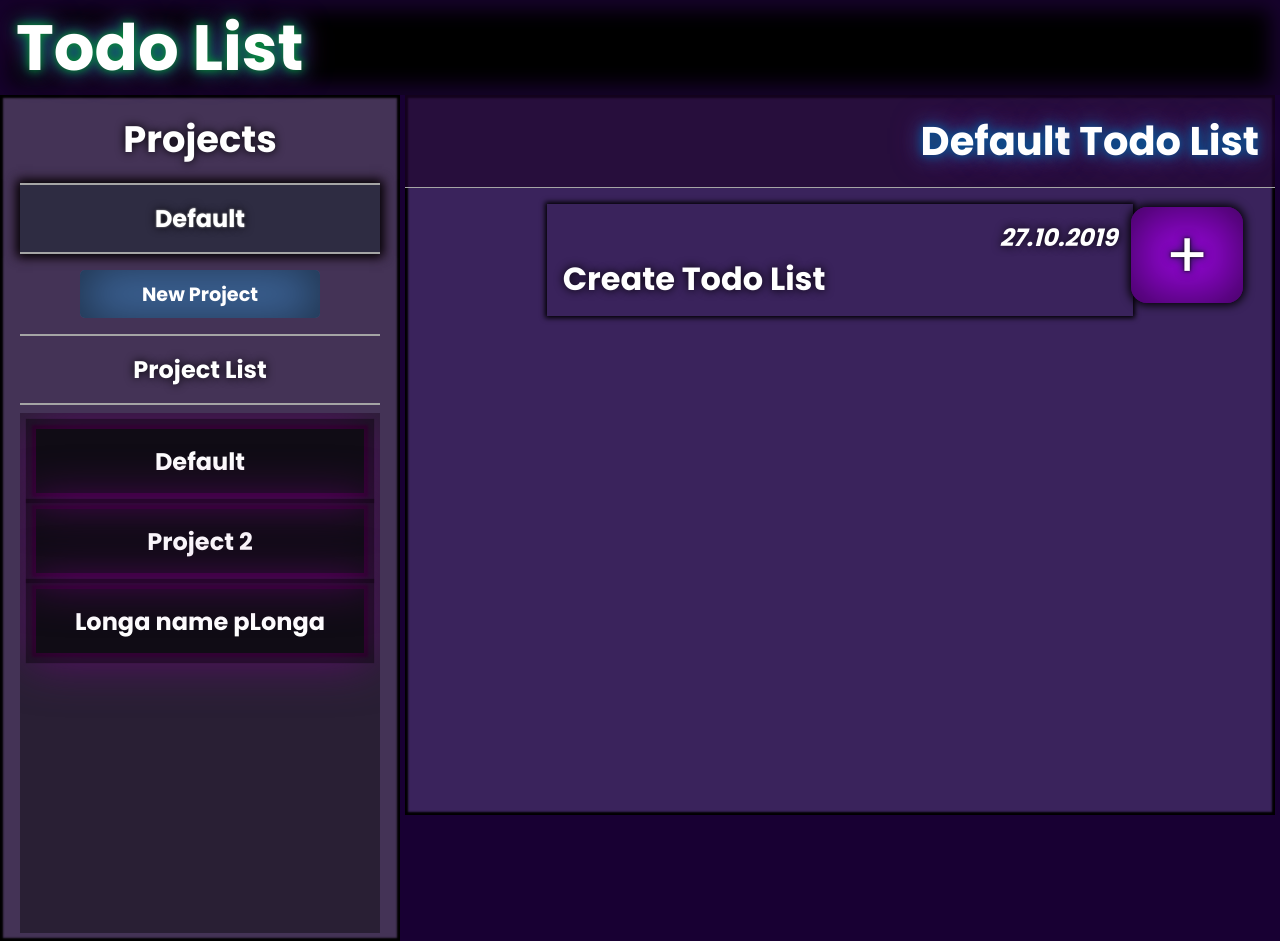
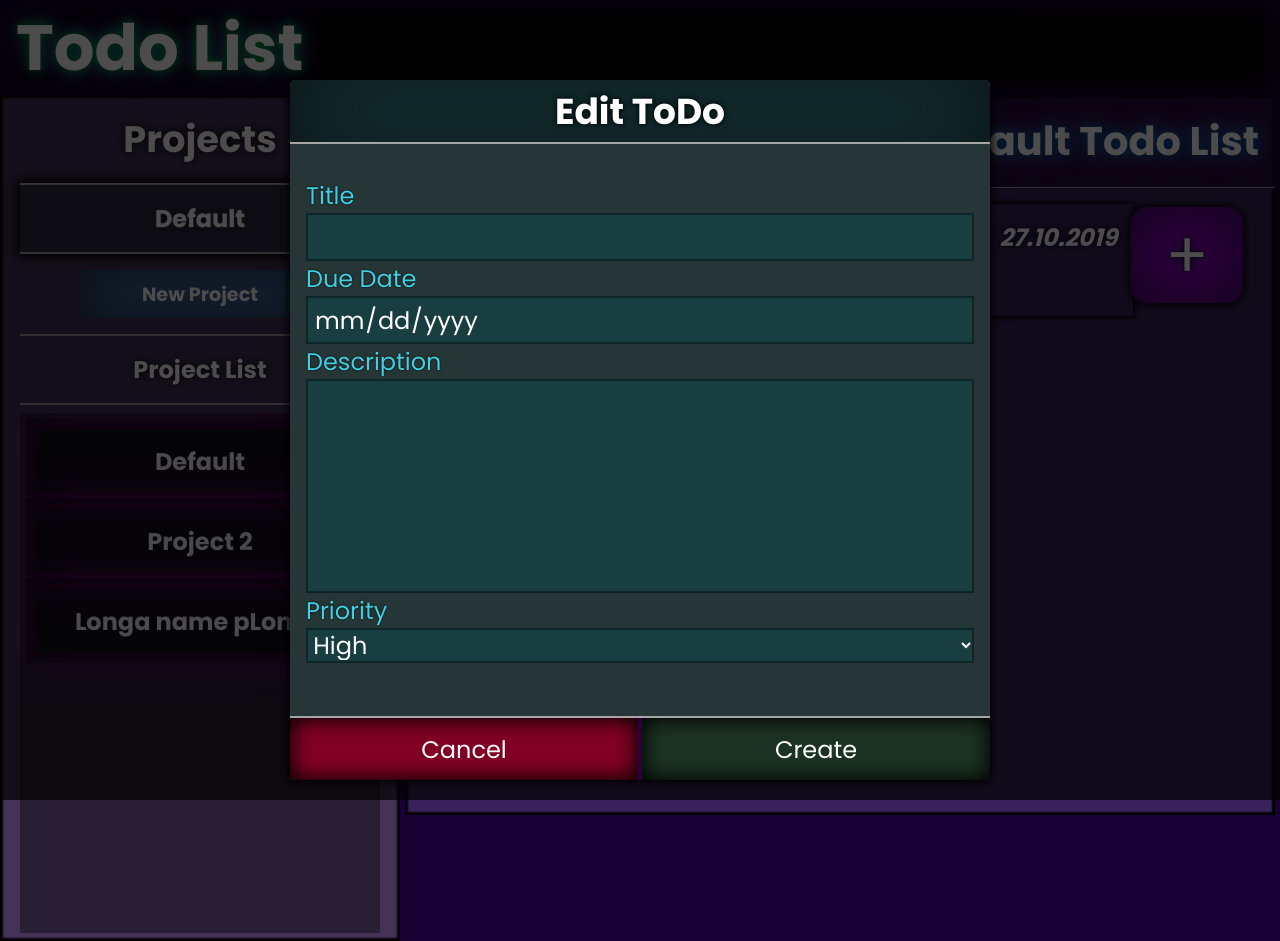
Before and after one commit to igorashs/todo-list, a plain HTML site: page index.html in a window 1280 px wide. Drawn offline with Linux system fonts and the light colour scheme.

Commit message:
add edit-todo modal

```diff
--- a/index.html
+++ b/index.html
@@ -105,7 +105,7 @@
     </div>
     <!-- -create new project modal -->
 
-    <!-- +create new project modal -->
+    <!-- +create todo item modal -->
     <div class="modal-wrapper display-none">
       <div class="new-todo modal">
         <div class="modal-title"><h2>New ToDo</h2></div>
@@ -129,7 +129,32 @@
         </div>
       </div>
     </div>
-    <!-- -create new project modal -->
+    <!-- -create todo item modal -->
+    <!-- + edit todo item modal -->
+    <div class="modal-wrapper">
+      <div class="edit-todo modal">
+        <div class="modal-title"><h2>Edit ToDo</h2></div>
+        <div class="modal-content">
+          <label for="edit-todo-title">Title</label>
+          <input type="text" id="edit-todo-title" />
+          <label for="edit-due-date">Due Date</label>
+          <input type="date" id="edit-due-date" />
+          <label for="edit-description">Description</label>
+          <textarea id="edit-description" rows="6"></textarea>
+          <label for="edit-priority">Priority</label>
+          <select id="edit-priority">
+            <option value="high">High</option>
+            <option value="medium">Medium</option>
+            <option value="low">Low</option>
+          </select>
+        </div>
+        <div class="modal-options">
+          <button class="button cancel">Cancel</button>
+          <button class="button create">Create</button>
+        </div>
+      </div>
+    </div>
+    <!-- -edit todo item modal -->
 
     <script src="main.js"></script>
   </body>
--- a/styles/global-style.css
+++ b/styles/global-style.css
@@ -406,8 +406,10 @@ body {
   background-color: rgba(0, 128, 0, 0.7);
 }
 
-/* +new-todo modal */
-.new-todo {
+/* +new-todo modal
+   +edit-todo modal */
+.new-todo,
+.edit-todo {
   width: 700px;
   height: 700px;
   margin-top: 10vh;
@@ -442,7 +444,8 @@ body {
 .modal-content select option:nth-child(3) {
   background-color: rgba(11, 80, 77, 0.8);
 }
-/* -new-todo modal */
+/* -new-todo modal
+   -edit-todo modal*/
 
 /*! -modal */
 
```
